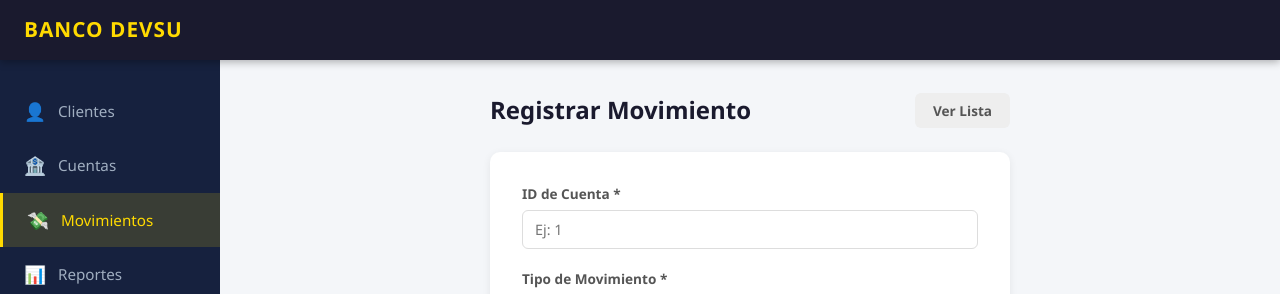
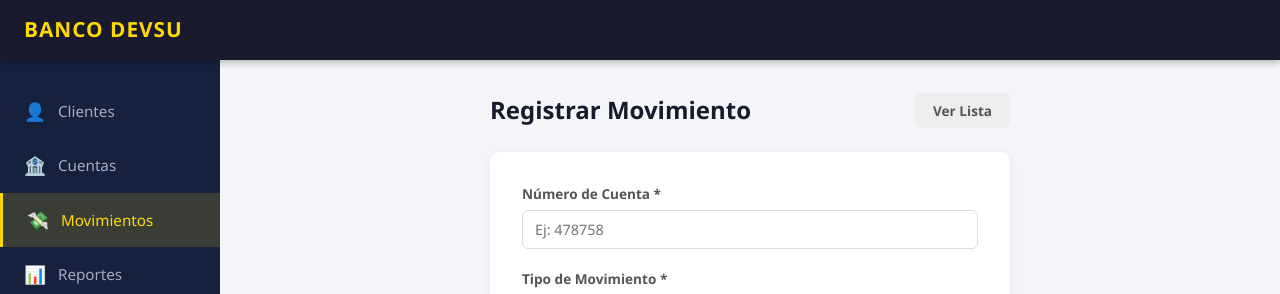
Before and after one commit to joseleonec/frontend-test, an Angular app: page /movimientos/create in a window 1280 px wide. Shown: the top 294 px of the page. Built offline with nearby package versions, Linux system fonts and the light colour scheme.

Commit message:
ft: movimiento con numero de cuenta

```diff
--- a/src/app/components/movimientos/movimiento-form/movimiento-form.component.html
+++ b/src/app/components/movimientos/movimiento-form/movimiento-form.component.html
@@ -15,9 +15,9 @@
   <form [formGroup]="form" (ngSubmit)="onSubmit()" class="form-card">
 
     <div class="form-group">
-      <label>ID de Cuenta *</label>
-      <input formControlName="cuentaId" type="number" placeholder="Ej: 1" />
-      <span class="error-msg" *ngIf="isInvalid('cuentaId')">ID de cuenta numérico es requerido.</span>
+      <label>Número de Cuenta *</label>
+      <input formControlName="numeroCuenta" type="text" placeholder="Ej: 478758" />
+      <span class="error-msg" *ngIf="isInvalid('numeroCuenta')">Número de cuenta es requerido.</span>
     </div>
 
     <div class="form-group">
--- a/src/app/components/movimientos/movimiento-form/movimiento-form.component.ts
+++ b/src/app/components/movimientos/movimiento-form/movimiento-form.component.ts
@@ -23,7 +23,7 @@ export class MovimientoFormComponent {
     private router: Router
   ) {
     this.form = this.fb.group({
-      cuentaId:       ['', [Validators.required, Validators.pattern('^[0-9]+$')]],
+      numeroCuenta:   ['', Validators.required],
       tipoMovimiento: ['CREDITO', Validators.required],
       valor:          [null, [Validators.required, Validators.min(0.01)]]
     });
@@ -41,16 +41,16 @@ export class MovimientoFormComponent {
     this.successMessage = '';
 
     const payload = {
-      ...this.form.value,
-      cuentaId: +this.form.value.cuentaId,
-      valor: +this.form.value.valor
+      numeroCuenta:   this.form.value.numeroCuenta,
+      tipoMovimiento: this.form.value.tipoMovimiento,
+      valor:          +this.form.value.valor
     };
 
     this.movimientoService.create(payload).subscribe({
       next: res => {
         this.successMessage = `Movimiento registrado exitosamente. Nuevo saldo: ${res.saldo}`;
         this.isSubmitting = false;
-        this.form.reset({ tipoMovimiento: 'CREDITO', valor: null, cuentaId: '' });
+        this.form.reset({ tipoMovimiento: 'CREDITO', valor: null, numeroCuenta: '' });
       },
       error: err => {
         this.errorMessage = err?.error?.error || err?.error?.message || 'Error al registrar el movimiento.';
--- a/src/app/models/movimiento.model.ts
+++ b/src/app/models/movimiento.model.ts
@@ -1,5 +1,5 @@
 export interface MovimientoRequest {
-  cuentaId: number;
+  numeroCuenta: string;
   tipoMovimiento: 'CREDITO' | 'DEBITO';
   valor: number;
 }
```
